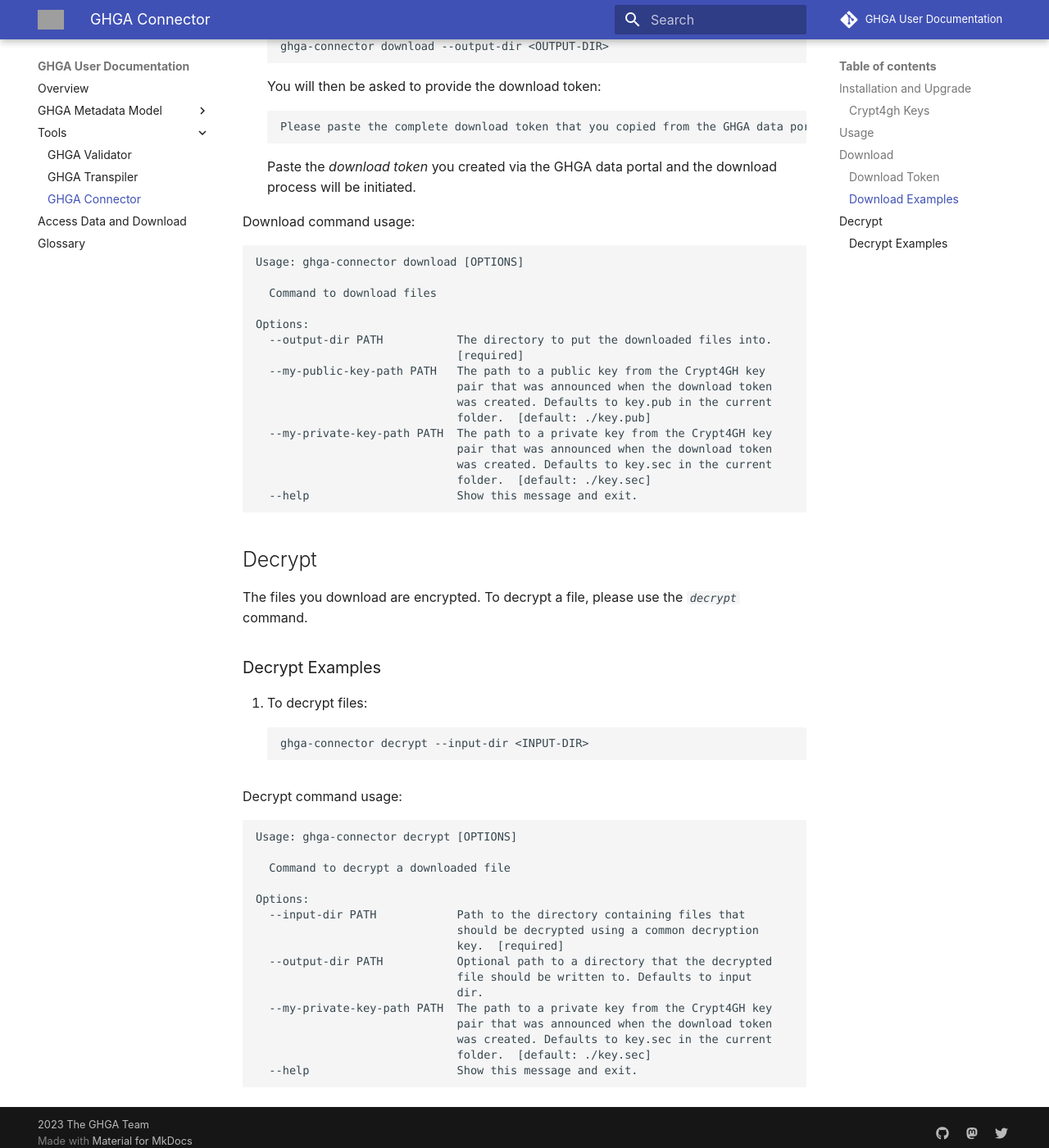
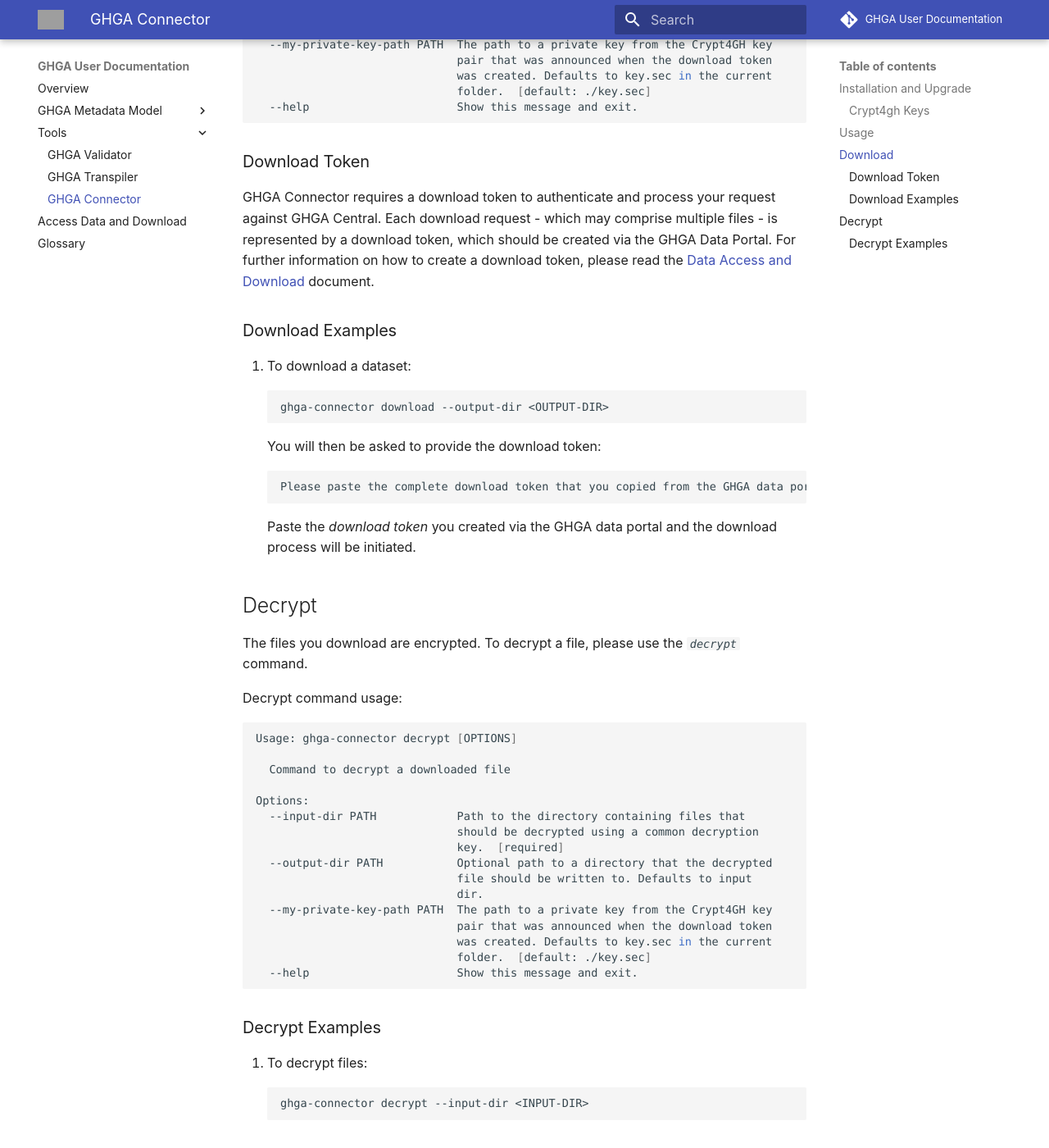
Before and after one commit to ghga-de/docs.ghga.de, an MkDocs documentation site: the page built from user_docs/connector/connector.md, in a window 1280 px wide and 1400 px high, scrolled down 1478 px. Shown: the whole window at 82% size. Built offline with MkDocs 1.6.1 and Material for MkDocs 9.7.7, drawn with Linux system fonts in a browser that asks for light colours; comment, search, counter and statistics services are not loaded; some of the changed text lies outside the part shown; grey boxes are pictures that could not be loaded.

Commit message:
change position of command usage blocks

````diff
--- a/user_docs/connector/connector.md
+++ b/user_docs/connector/connector.md
@@ -8,7 +8,9 @@
 We recommend installing / upgrading to the latest version of the GHGA connector using pip.
 
 Install or upgrade:
-    pip install --upgrade ghga-connector
+```bash
+pip install --upgrade ghga-connector
+```
 
 
 
@@ -16,7 +18,7 @@
 
 GHGA Connector requires a [Crypt4GH](https://crypt4gh.readthedocs.io/en/latest/) key pair to download data. Please create a pair of Crypt4GH keys if you don't already have one. The public key is also needed for the creation of the download token through the Data Portal.
 
-By default, GHGA Connector looks for the keys at ./key.pub and ./key.sec. You can either place your keys there or use CLI options to specify your key locations.
+By default, GHGA Connector looks for the keys at **./key.pub** and **./key.sec**. You can either place your keys there or use CLI options to specify your key locations.
 
 
 ## Usage
@@ -41,24 +43,8 @@
 
 The _`download`_ command is used to download files. In order to download files, you must provide a *download token*, which contains both the download instructions and authentication details.
 
-### Download Token
-
-GHGA Connector requires a download token to authenticate and process your request against GHGA Central. Each download request - which may comprise multiple files - is represented by a download token, which should be created via the GHGA Data Portal. For further information on how to create a download token, please read the [Data Access and Download](../download/download.md) document.
-
-### Download Examples
-
-1. To download a dataset:
+Download command usage:
 ```bash
-ghga-connector download --output-dir <OUTPUT-DIR>
-```
-You will then be asked to provide the download token:
-```
-Please paste the complete download token that you copied from the GHGA data portal:
-```
-Paste the *download token* you created via the GHGA data portal and the download process will be initiated.
-
-Download command usage:
-```
 Usage: ghga-connector download [OPTIONS]
 
   Command to download files
@@ -77,20 +63,30 @@
   --help                      Show this message and exit.
 ```
 
+### Download Token
+
+GHGA Connector requires a download token to authenticate and process your request against GHGA Central. Each download request - which may comprise multiple files - is represented by a download token, which should be created via the GHGA Data Portal. For further information on how to create a download token, please read the [Data Access and Download](../download/download.md) document.
+
+### Download Examples
+
+1. To download a dataset:
+```bash
+ghga-connector download --output-dir <OUTPUT-DIR>
+```
+You will then be asked to provide the download token:
+```
+Please paste the complete download token that you copied from the GHGA data portal:
+```
+Paste the *download token* you created via the GHGA data portal and the download process will be initiated.
+
+
 
 ## Decrypt
 
 The files you download are encrypted. To decrypt a file, please use the _`decrypt`_ command.
 
-### Decrypt Examples
-
-1. To decrypt files:
+Decrypt command usage:
 ```bash
-ghga-connector decrypt --input-dir <INPUT-DIR>
-```
-
-Decrypt command usage:
-```
 Usage: ghga-connector decrypt [OPTIONS]
 
   Command to decrypt a downloaded file
@@ -108,3 +104,10 @@
                               folder.  [default: ./key.sec]
   --help                      Show this message and exit.
 ```
+
+### Decrypt Examples
+
+1. To decrypt files:
+```bash
+ghga-connector decrypt --input-dir <INPUT-DIR>
+```
````
